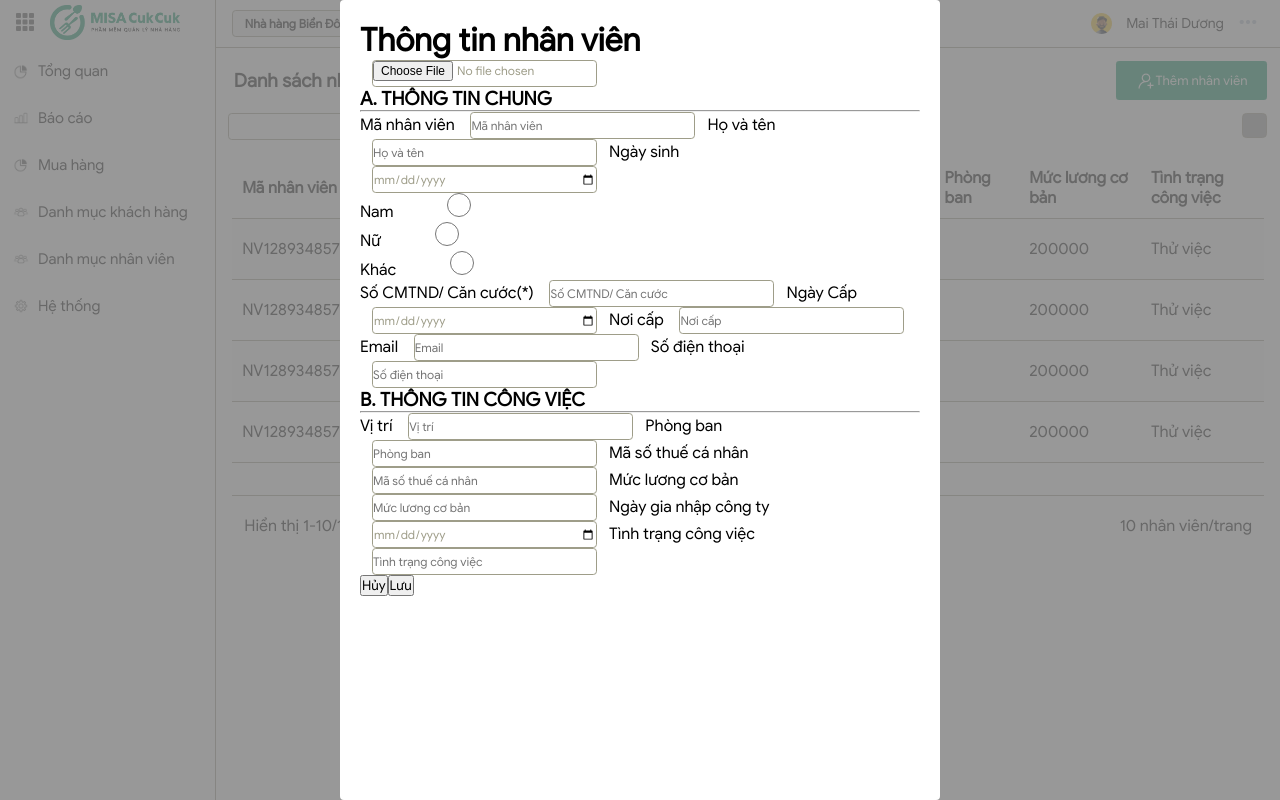
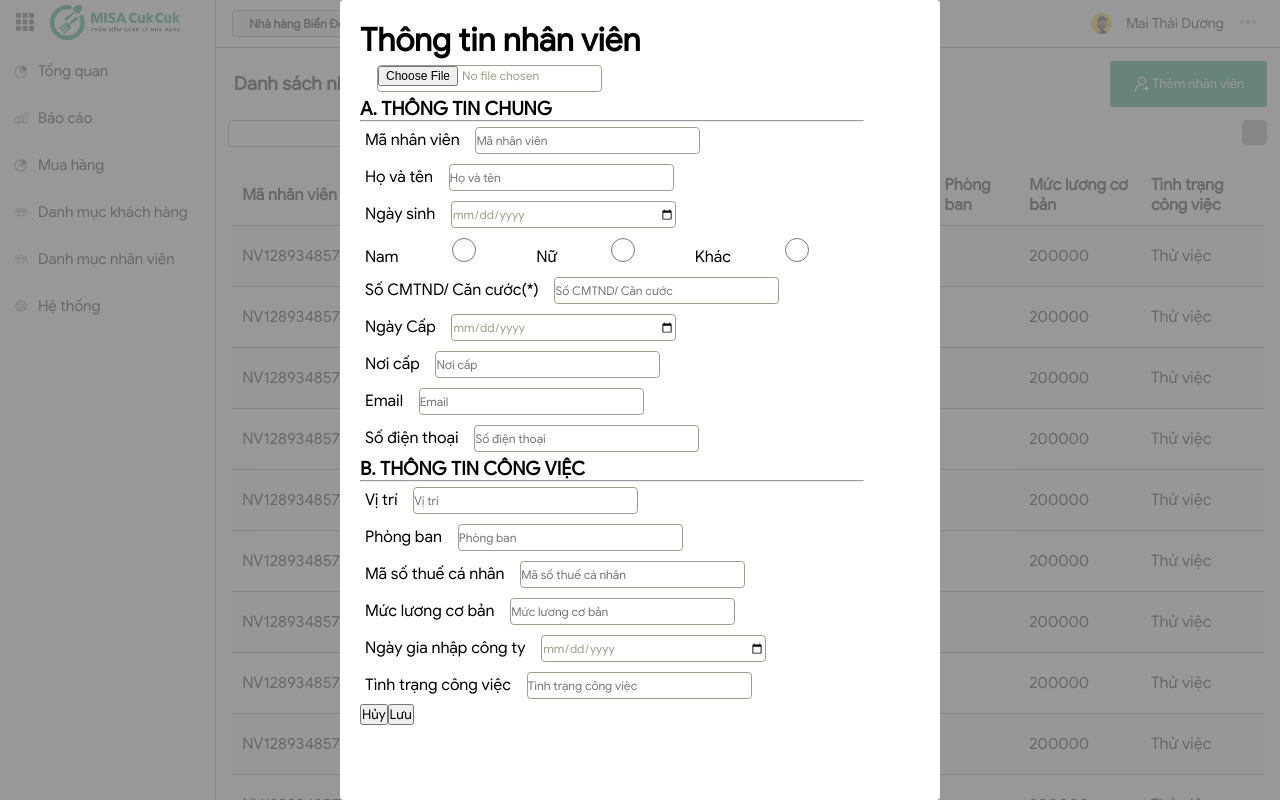
Before and after one commit to mtduong100500/personal, a Vue app: page / in a window 1280 px wide. Both pictures are taken after a click on the button "Thêm nhân viên". Shown: the top 800 px of the page. Built offline with nearby package versions, Linux system fonts and the light colour scheme; grey boxes are pictures that could not be loaded.

Commit message:
get external data

```diff
--- a/src/App.vue
+++ b/src/App.vue
@@ -7,7 +7,7 @@
         <SubHeader @open="toggleForm"></SubHeader>
         <Toolbar></Toolbar>
         <Table></Table>
-        <BaseForm v-if="showForm" @close="toggleForm"></BaseForm>
+        <BaseForm v-if="showForm" @close="toggleForm" @keypress.esc="toggleForm" ></BaseForm>
       </div>
       <Footer></Footer>
     </div>
@@ -23,7 +23,6 @@ import Table from './components/Table.vue'
 import Footer from './components/Footer.vue'
 import SubHeader from './components/SubHeader.vue'
 import Toolbar from './components/Toolbar.vue'
-import Form from './components/Form.vue'
 import BaseForm from './components/BaseForm.vue'
 
 
@@ -47,6 +46,7 @@ export default {
   methods:{
     toggleForm(){
       this.showForm = !this.showForm
+  console.log("1")
     }
   }
 }
--- a/src/assets/css/footer.css
+++ b/src/assets/css/footer.css
@@ -2,7 +2,7 @@
     display: flex;
     justify-content: space-between;
     align-items: center;
-    margin: 1em;
+    margin: 0 1em 1em 1em;
     padding: 0.75em;
     border-top: 0.0625em solid #9e9d89;
 }
--- a/src/assets/css/form.css
+++ b/src/assets/css/form.css
@@ -22,3 +22,28 @@
     padding: 1.25em;
     border-radius: 0.25em;
 }
+
+.input-section{
+    display: flex;
+}
+
+input[type=radio] {
+    border: 0px;
+    width: 100px;
+    height: 2em;
+}
+.gender{
+    display: flex;
+
+}
+
+.employee-info{
+    display: flex;
+}
+
+.input-field{
+    padding: 5px;
+    display: flex;
+    justify-content: space-between;
+    align-items: center;
+}
--- a/src/assets/css/index.css
+++ b/src/assets/css/index.css
@@ -25,7 +25,7 @@ button:hover{
 }
 
 select{
-    padding: 0.3125em 0.625em;
+    padding: 0.3125em 1em;
     font-style: normal;
     border: 0.0625em solid #9e9d89;
     border-radius: 0.3125em;
--- a/src/assets/css/subheading.css
+++ b/src/assets/css/subheading.css
@@ -13,7 +13,7 @@
     border-radius: 0.25em;
     font-size: 0.8125em;
     color: #ffffff;
-    padding: 1.5em;
+    padding: 1.75em;
     height: 2.5em;
     text-align: center;
     display: flex;
--- a/src/assets/css/table.css
+++ b/src/assets/css/table.css
@@ -13,7 +13,7 @@ table{
 }
 
 .data{
-    margin: 1em;
+    margin: 1em 1em 0 1em;
 
 }
 
--- a/src/components/BaseForm.vue
+++ b/src/components/BaseForm.vue
@@ -84,18 +84,6 @@ export default {
 </script>
 
 <style>
-input[type=radio] {
-    border: 0px;
-    width: 100px;
-    height: 2em;
-}
-.gender{
-    display: flex;
-    flex-direction: column;
-}
 
-.employee-info{
-    display: flex;
-}
 
 </style>
--- a/src/components/BaseInput.vue
+++ b/src/components/BaseInput.vue
@@ -1,4 +1,5 @@
 <template>
+<div class="input-field">
     <label for="">
         {{label}}
         <input
@@ -8,6 +9,7 @@
             @input="$emit('input', $event.target.value)"
         >
     </label>
+</div>
 </template>
 
 <script>
@@ -27,4 +29,10 @@ export default {
         display: flex;
         padding: 5px;
     }
+    .input-field{
+        padding: 5px;
+        display: flex;
+        justify-content: space-between;
+        align-items: center;
+    }
 </style>
--- a/src/components/Form.vue
+++ /dev/null
@@ -1,54 +0,0 @@
-<template>
-<div class="form-detail" >
-    <div class="form-wrap">
-        <div class="form" >
-            <h1>Thông tin nhân viên</h1>
-            <form action="#">
-                <div class="content">
-                    <div>
-                        <button class="avatar"></button>
-                        <p>(Vui lòng chọn ảnh có định dạng .jpp .ipeg .png .gif)</p>
-
-                    </div>
-                    <div>
-                        <div>
-                            <h3>A. THÔNG TIN CHUNG</h3>
-                            <hr>
-                            <div class="input-form"><label for="">Mã nhân viên(*)</label><input type="text"></div>
-                            <div class="input-form"><label for="">Họ và tên(*)</label><input type="text"></div>
-                            <div class="input-form"><label for="">Ngày sinh</label><input type="text"></div>
-                            <div class="input-form"><label for="">Giới tính</label><input type="text"></div>
-                            <div class="input-form"><label for="">Số CTMND/ Căn cước (*)</label><input type="text"></div>
-                            <div class="input-form"><label for="">Ngày cấp</label><input type="text"></div>
-                            <div class="input-form"><label for="">Nơi cấp</label><input type="text"></div>
-                            <div class="input-form"><label for="">Email</label><input type="text"></div>
-                            <div class="input-form"><label for="">Số điện thoại</label><input type="text"></div>
-                            </div>
-                            <div >
-                                <h3>B. THÔNG TIN CÔNG VIỆC</h3>
-                                <hr>
-                            <div class="input-form"><label for="">Vị trí</label><input type="text"></div>
-                            <div class="input-form"><label for="">Phòng ban</label><input type="text"></div>
-                            <div class="input-form"><label for="">Mã số thuế cá nhân</label><input type="text"></div>
-                            <div class="input-form"><label for="">Mức lương cơ bản</label><input type="text"></div>
-                            <div class="input-form"><label for="">Ngày gia nhập công ty</label><input type="text"></div>
-                            <div class="input-form"><label for="">Tình trạng công việc</label><input type="text"></div>
-                        </div>
-                    </div>
-                    <div class="btn">
-                        <button class="btn-cancel" ref="close">Hủy</button>
-                        <button class="btn-save">Lưu</button>
-                    </div>
-                </div>
-            </form>
-        </div>
-    </div>
-</div>
-</template>
-
-<script>
-export default {
-    name:"Form",
-    props:['showForm']
-}
-</script>
--- a/src/components/Table.vue
+++ b/src/components/Table.vue
@@ -29,61 +29,14 @@
     </div>
 </template>
 
+
 <script>
+import data from '../data.js'
 export default {
     name: 'Table',
     data(){
         return{
-            employees:[
-                {
-                    EmployeeCode: "NV128934857",
-                    Fullname: "Nguyễn Thị Diệu Linh",
-                    Gender: "Nữ",
-                    DateOfBirth: "01/01/2000",
-                    PhoneNumber: "094853511",
-                    Email: "1@gmail.com",
-                    Position: null,
-                    Department: null,
-                    Salary: 200000,
-                    WorkCondition: "Thử việc"
-                },
-                {
-                    EmployeeCode: "NV128934857",
-                    Fullname: "Nguyễn Thị Diệu Linh",
-                    Gender: "Nữ",
-                    DateOfBirth: "01/01/2000",
-                    PhoneNumber: "094853511",
-                    Email: "1@gmail.com",
-                    Position: null,
-                    Department: null,
-                    Salary: 200000,
-                    WorkCondition: "Thử việc"
-                },
-                {
-                    EmployeeCode: "NV128934857",
-                    Fullname: "Nguyễn Thị Diệu Linh",
-                    Gender: "Nữ",
-                    DateOfBirth: "01/01/2000",
-                    PhoneNumber: "094853511",
-                    Email: "1@gmail.com",
-                    Position: null,
-                    Department: null,
-                    Salary: 200000,
-                    WorkCondition: "Thử việc"
-                },
-                {
-                    EmployeeCode: "NV128934857",
-                    Fullname: "Nguyễn Thị Diệu Linh",
-                    Gender: "Nữ",
-                    DateOfBirth: "01/01/2000",
-                    PhoneNumber: "094853511",
-                    Email: "1@gmail.com",
-                    Position: null,
-                    Department: null,
-                    Salary: 200000,
-                    WorkCondition: "Thử việc"
-                }
-            ]
+            employees: data
         }
     }
 }
--- a/src/data.js
+++ b/src/data.js
@@ -1,4 +1,160 @@
 var data = [
+    {
+        EmployeeCode: "NV128934857",
+        FullTime: "Nguyễn Thị Diệu Linh",
+        Gender: "Nữ",
+        DateOfBirth: "01/01/2000",
+        PhoneNumber: "094853511",
+        Email: "1@gmail.com",
+        Position: null,
+        Department: null,
+        Salary: 200000,
+        WorkCondition: "Thử việc"
+    },
+    {
+        EmployeeCode: "NV128934857",
+        FullTime: "Nguyễn Thị Diệu Linh",
+        Gender: "Nữ",
+        DateOfBirth: "01/01/2000",
+        PhoneNumber: "094853511",
+        Email: "1@gmail.com",
+        Position: null,
+        Department: null,
+        Salary: 200000,
+        WorkCondition: "Thử việc"
+    },
+    {
+        EmployeeCode: "NV128934857",
+        FullTime: "Nguyễn Thị Diệu Linh",
+        Gender: "Nữ",
+        DateOfBirth: "01/01/2000",
+        PhoneNumber: "094853511",
+        Email: "1@gmail.com",
+        Position: null,
+        Department: null,
+        Salary: 200000,
+        WorkCondition: "Thử việc"
+    },
+    {
+        EmployeeCode: "NV128934857",
+        FullTime: "Nguyễn Thị Diệu Linh",
+        Gender: "Nữ",
+        DateOfBirth: "01/01/2000",
+        PhoneNumber: "094853511",
+        Email: "1@gmail.com",
+        Position: null,
+        Department: null,
+        Salary: 200000,
+        WorkCondition: "Thử việc"
+    },
+    {
+        EmployeeCode: "NV128934857",
+        FullTime: "Nguyễn Thị Diệu Linh",
+        Gender: "Nữ",
+        DateOfBirth: "01/01/2000",
+        PhoneNumber: "094853511",
+        Email: "1@gmail.com",
+        Position: null,
+        Department: null,
+        Salary: 200000,
+        WorkCondition: "Thử việc"
+    },
+    {
+        EmployeeCode: "NV128934857",
+        FullTime: "Nguyễn Thị Diệu Linh",
+        Gender: "Nữ",
+        DateOfBirth: "01/01/2000",
+        PhoneNumber: "094853511",
+        Email: "1@gmail.com",
+        Position: null,
+        Department: null,
+        Salary: 200000,
+        WorkCondition: "Thử việc"
+    },
+    {
+        EmployeeCode: "NV128934857",
+        FullTime: "Nguyễn Thị Diệu Linh",
+        Gender: "Nữ",
+        DateOfBirth: "01/01/2000",
+        PhoneNumber: "094853511",
+        Email: "1@gmail.com",
+        Position: null,
+        Department: null,
+        Salary: 200000,
+        WorkCondition: "Thử việc"
+    },
+    {
+        EmployeeCode: "NV128934857",
+        FullTime: "Nguyễn Thị Diệu Linh",
+        Gender: "Nữ",
+        DateOfBirth: "01/01/2000",
+        PhoneNumber: "094853511",
+        Email: "1@gmail.com",
+        Position: null,
+        Department: null,
+        Salary: 200000,
+        WorkCondition: "Thử việc"
+    },
+    {
+        EmployeeCode: "NV128934857",
+        FullTime: "Nguyễn Thị Diệu Linh",
+        Gender: "Nữ",
+        DateOfBirth: "01/01/2000",
+        PhoneNumber: "094853511",
+        Email: "1@gmail.com",
+        Position: null,
+        Department: null,
+        Salary: 200000,
+        WorkCondition: "Thử việc"
+    },
+    {
+        EmployeeCode: "NV128934857",
+        FullTime: "Nguyễn Thị Diệu Linh",
+        Gender: "Nữ",
+        DateOfBirth: "01/01/2000",
+        PhoneNumber: "094853511",
+        Email: "1@gmail.com",
+        Position: null,
+        Department: null,
+        Salary: 200000,
+        WorkCondition: "Thử việc"
+    },
+    {
+        EmployeeCode: "NV128934857",
+        FullTime: "Nguyễn Thị Diệu Linh",
+        Gender: "Nữ",
+        DateOfBirth: "01/01/2000",
+        PhoneNumber: "094853511",
+        Email: "1@gmail.com",
+        Position: null,
+        Department: null,
+        Salary: 200000,
+        WorkCondition: "Thử việc"
+    },
+    {
+        EmployeeCode: "NV128934857",
+        FullTime: "Nguyễn Thị Diệu Linh",
+        Gender: "Nữ",
+        DateOfBirth: "01/01/2000",
+        PhoneNumber: "094853511",
+        Email: "1@gmail.com",
+        Position: null,
+        Department: null,
+        Salary: 200000,
+        WorkCondition: "Thử việc"
+    },
+    {
+        EmployeeCode: "NV128934857",
+        FullTime: "Nguyễn Thị Diệu Linh",
+        Gender: "Nữ",
+        DateOfBirth: "01/01/2000",
+        PhoneNumber: "094853511",
+        Email: "1@gmail.com",
+        Position: null,
+        Department: null,
+        Salary: 200000,
+        WorkCondition: "Thử việc"
+    },
     {
         EmployeeCode: "NV128934857",
         FullTime: "Nguyễn Thị Diệu Linh",
@@ -48,3 +204,5 @@ var data = [
         WorkCondition: "Thử việc"
     }
 ]
+
+export default data;
```
Also changed, not shown: 1 other file (tests, documents, lock files or other folders). Lines whose indentation alone changed are shown as unchanged.
